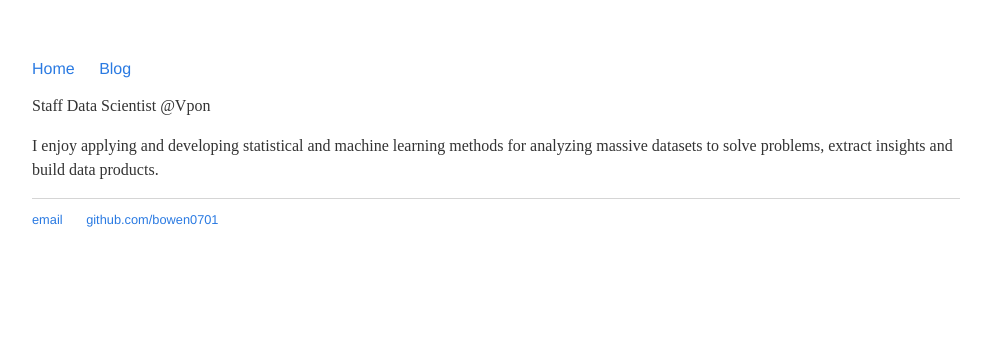
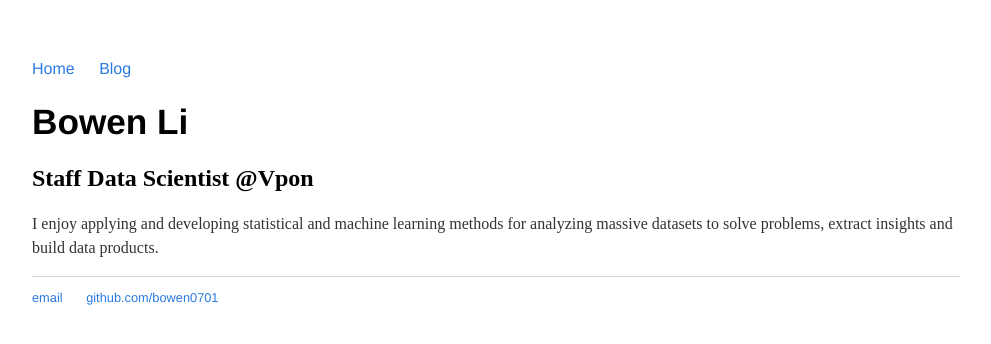
Before and after one commit to bowen0701/bowen0701.github.io, a Jekyll site: the page built from index.md, in a window 1280 px wide. Shown: the top 344 px of the page, without its empty margins (144-1135 px from the left). Built offline with Jekyll 4.4.1, drawn with Linux system fonts in a browser that asks for light colours.

Commit message:
Revise index.md

```diff
--- a/index.md
+++ b/index.md
@@ -3,6 +3,8 @@ layout: default
 title: Bowen Li's Website
 ---
 
-Staff Data Scientist @Vpon
+# Bowen Li
+
+## Staff Data Scientist @Vpon
 
 I enjoy applying and developing statistical and machine learning methods for analyzing massive datasets to solve problems, extract insights and build data products.
```
